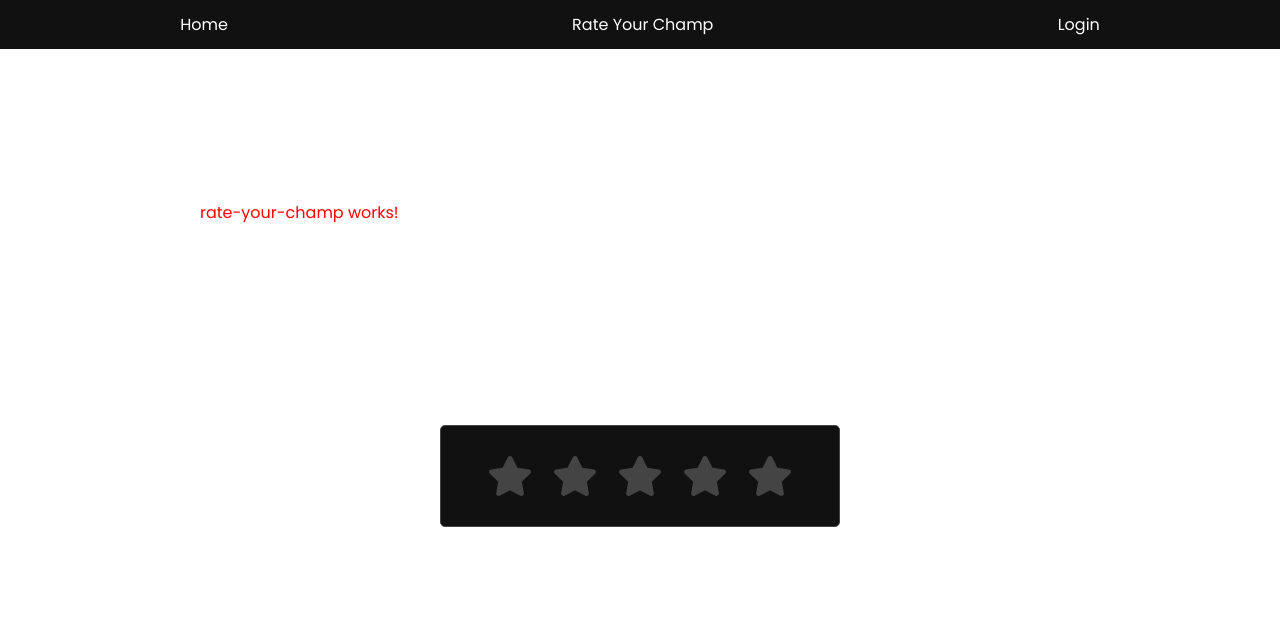
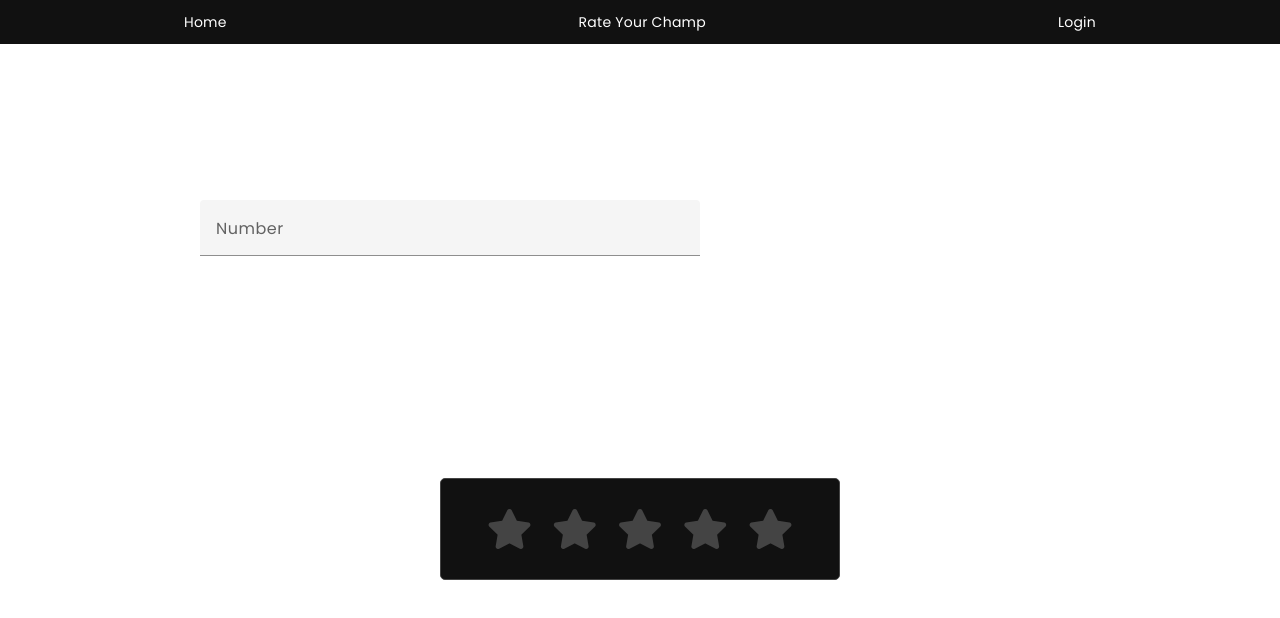
Before and after one commit to BacilaAlex/Lol_Site, an Angular app: page /RateChampion in a window 1280 px wide. Shown: the top 618 px of the page. Built offline with nearby package versions, Linux system fonts and the light colour scheme.

Commit message:
Am facut bara de search

```diff
--- a/angular.json
+++ b/angular.json
@@ -25,6 +25,7 @@
               "src/assets"
             ],
             "styles": [
+              "@angular/material/prebuilt-themes/indigo-pink.css",
               "src/styles.css"
             ],
             "scripts": []
@@ -87,6 +88,7 @@
               "src/assets"
             ],
             "styles": [
+              "@angular/material/prebuilt-themes/indigo-pink.css",
               "src/styles.css"
             ],
             "scripts": []
--- a/package.json
+++ b/package.json
@@ -11,10 +11,12 @@
   "private": true,
   "dependencies": {
     "@angular/animations": "^15.2.0",
+    "@angular/cdk": "^15.2.9",
     "@angular/common": "^15.2.0",
     "@angular/compiler": "^15.2.0",
     "@angular/core": "^15.2.0",
     "@angular/forms": "^15.2.0",
+    "@angular/material": "^15.2.9",
     "@angular/platform-browser": "^15.2.0",
     "@angular/platform-browser-dynamic": "^15.2.0",
     "@angular/router": "^15.2.0",
--- a/src/app/app.module.ts
+++ b/src/app/app.module.ts
@@ -7,6 +7,11 @@ import { RateComponent } from './rate/rate.component';
 import { NavBarComponent } from './nav-bar/nav-bar.component';
 import { FirstThingComponent } from './first-thing/first-thing.component';
 import { RateYourChampComponent } from './rate-your-champ/rate-your-champ.component';
+import { BrowserAnimationsModule } from '@angular/platform-browser/animations';
+
+import { MatAutocompleteModule } from '@angular/material/autocomplete';
+import { MatInputModule } from '@angular/material/input';
+import { ReactiveFormsModule } from '@angular/forms';
 
 @NgModule({
   declarations: [
@@ -15,8 +20,12 @@ import { RateYourChampComponent } from './rate-your-champ/rate-your-champ.compon
     NavBarComponent,
     FirstThingComponent,
     RateYourChampComponent,
+
   ],
-  imports: [BrowserModule, AppRoutingModule],
+  imports: [BrowserModule, AppRoutingModule, BrowserAnimationsModule,
+    MatAutocompleteModule,
+    MatInputModule,
+    ReactiveFormsModule,],
   providers: [],
   bootstrap: [AppComponent],
 })
--- a/src/app/rate-your-champ/rate-your-champ.component.css
+++ b/src/app/rate-your-champ/rate-your-champ.component.css
@@ -4,3 +4,12 @@
 p{
     color: red;
 }
+.example-form {
+    min-width: 150px;
+    max-width: 500px;
+    width: 100%;
+  }
+
+  .example-full-width {
+    width: 100%;
+  }
--- a/src/app/rate-your-champ/rate-your-champ.component.html
+++ b/src/app/rate-your-champ/rate-your-champ.component.html
@@ -1,5 +1,18 @@
 <div class="wrapper">
-    <p>rate-your-champ works!</p>
+    <div>
+        <form class="example-form">
+            <mat-form-field class="example-full-width" appearance="fill">
+                <mat-label>Number</mat-label>
+                <input type="text" placeholder="Pick one" aria-label="Number" matInput [formControl]="myControl"
+                    [matAutocomplete]="auto">
+                <mat-autocomplete #auto="matAutocomplete">
+                    <mat-option *ngFor="let option of filteredOptions | async" [value]="option">
+                        {{option}}
+                    </mat-option>
+                </mat-autocomplete>
+            </mat-form-field>
+        </form>
+    </div>
 
 </div>
 <app-rate></app-rate>
--- a/src/app/rate-your-champ/rate-your-champ.component.ts
+++ b/src/app/rate-your-champ/rate-your-champ.component.ts
@@ -1,4 +1,7 @@
 import { Component } from '@angular/core';
+import { FormControl } from '@angular/forms';
+import {Observable} from 'rxjs';
+import {map, startWith} from 'rxjs/operators';
 
 @Component({
   selector: 'app-rate-your-champ',
@@ -6,5 +9,20 @@ import { Component } from '@angular/core';
   styleUrls: ['./rate-your-champ.component.css']
 })
 export class RateYourChampComponent {
+  myControl = new FormControl('');
+  options: string[] = ['One', 'Two', 'Three'];
+  filteredOptions: Observable<string[]> | undefined;
 
+  ngOnInit() {
+    this.filteredOptions = this.myControl.valueChanges.pipe(
+      startWith(''),
+      map(value => this._filter(value || '')),
+    );
+  }
+
+  private _filter(value: string): string[] {
+    const filterValue = value.toLowerCase();
+
+    return this.options.filter(option => option.toLowerCase().includes(filterValue));
+  }
 }
--- a/src/index.html
+++ b/src/index.html
@@ -8,9 +8,12 @@
   <meta name="viewport" content="width=device-width, initial-scale=1">
   <link rel="icon" type="image/x-icon" href="favicon.ico">
 
+  <link rel="preconnect" href="https://fonts.gstatic.com">
+  <link href="https://fonts.googleapis.com/css2?family=Roboto:wght@300;400;500&display=swap" rel="stylesheet">
+  <link href="https://fonts.googleapis.com/icon?family=Material+Icons" rel="stylesheet">
 </head>
 
-<body>
+<body class="mat-typography">
   <app-root></app-root>
 </body>
 
--- a/src/styles.css
+++ b/src/styles.css
@@ -15,3 +15,5 @@
   --primary-color: #111;
   --secondary-color: #222;
 }
+html, body { height: 100%; }
+body { margin: 0; font-family: Roboto, "Helvetica Neue", sans-serif; }
```
Also changed, not shown: 2 other files (tests, documents, lock files or other folders).
